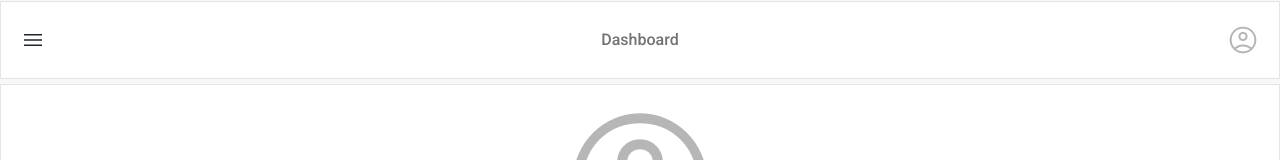
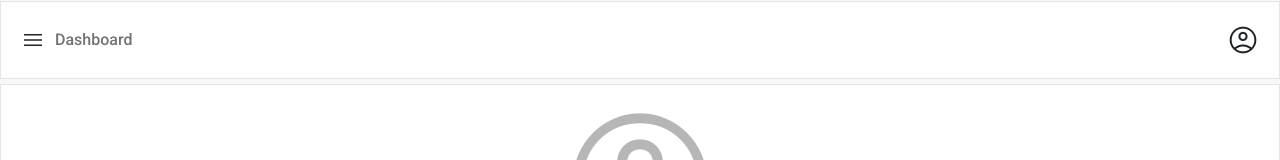
Before and after one commit to FiifiDev1/gcye, a React (Create React App) app: page / in a window 1280 px wide. Shown: the top 160 px of the page. Built offline with nearby package versions, Linux system fonts and the light colour scheme.

Commit message:
changed page name to justify start

```diff
--- a/src/Components/Navbar.jsx
+++ b/src/Components/Navbar.jsx
@@ -1,36 +1,55 @@
-import React, { Component } from 'react'
-import Menu from './Menu';
+import React, { Component } from "react";
+import Menu from "./Menu";
 
 export class Navbar extends Component {
   constructor(props) {
     super(props);
 
-    this.navbar = React.createRef()
+    this.navbar = React.createRef();
 
     this.state = {
-      showMenu: false
-    }
+      showMenu: false,
+    };
   }
 
   toggleMenu = () => {
-    this.setState({showMenu: !this.state.showMenu})
-    return
-  }
-
+    this.setState({ showMenu: !this.state.showMenu });
+    return;
+  };
 
   render() {
     return (
       <nav ref={this.navbar} className="navbar general-padding">
-        <span onClick={() => {this.toggleMenu()}} className="material-symbols-outlined menu" style={{cursor: 'pointer'}}>
-            { this.state.showMenu ?  "close" : "menu"}
+        <span
+          onClick={() => {
+            this.toggleMenu();
+          }}
+          className="material-symbols-outlined menu"
+          style={{ cursor: "pointer" }}
+        >
+          {this.state.showMenu ? "close" : "menu"}
         </span>
-        <h3 className='h1-mobile'>{this.props.page}</h3>
-        <span className="avatar material-symbols-outlined" style={{fontSize: '2rem', color: '#b6b6b6',  display: 'grid', justifyItems: 'end', alignItems: 'center'}}> account_circle </span>
-        { this.state.showMenu ? <Menu></Menu> : null }
+        <h3 className="h1-mobile" style={{justifySelf: 'start'}}>{this.props.page}</h3>
+        <span
+          className="avatar material-symbols-outlined"
+          style={{
+            fontSize: "2rem",
+            color: "#212529",
+            display: "grid",
+            justifyItems: "end",
+            alignItems: "center",
+            cursor: "pointer",
+          }}
+        >
+          {" "}
+          account_circle{" "}
+        </span>
+        {this.state.showMenu ? <Menu></Menu> : null}
       </nav>
-    )
+    );
   }
 }
+// show image if the user has already uploaded it
 /* <img className='avatar' src='' alt="" /> */
 
-export default Navbar
+export default Navbar;
--- a/src/styles/_navbar.scss
+++ b/src/styles/_navbar.scss
@@ -2,7 +2,7 @@
     display: grid;
     width: 100%;
     height: 78px;
-    grid-template-columns: 100px 1fr 100px;
+    grid-template-columns: auto 1fr 100px;
     justify-items: center;
     align-items: center;
     border: 1px solid $border-color;
--- a/src/styles/styles.css
+++ b/src/styles/styles.css
@@ -20,7 +20,7 @@ p, h2, h6, h1, h3, h4, h5 {
   display: grid;
   width: 100%;
   height: 78px;
-  grid-template-columns: 100px 1fr 100px;
+  grid-template-columns: auto 1fr 100px;
   justify-items: center;
   align-items: center;
   border: 1px solid #E5E5E5;
```
Also changed, not shown: 1 other file (tests, documents, lock files or other folders).
